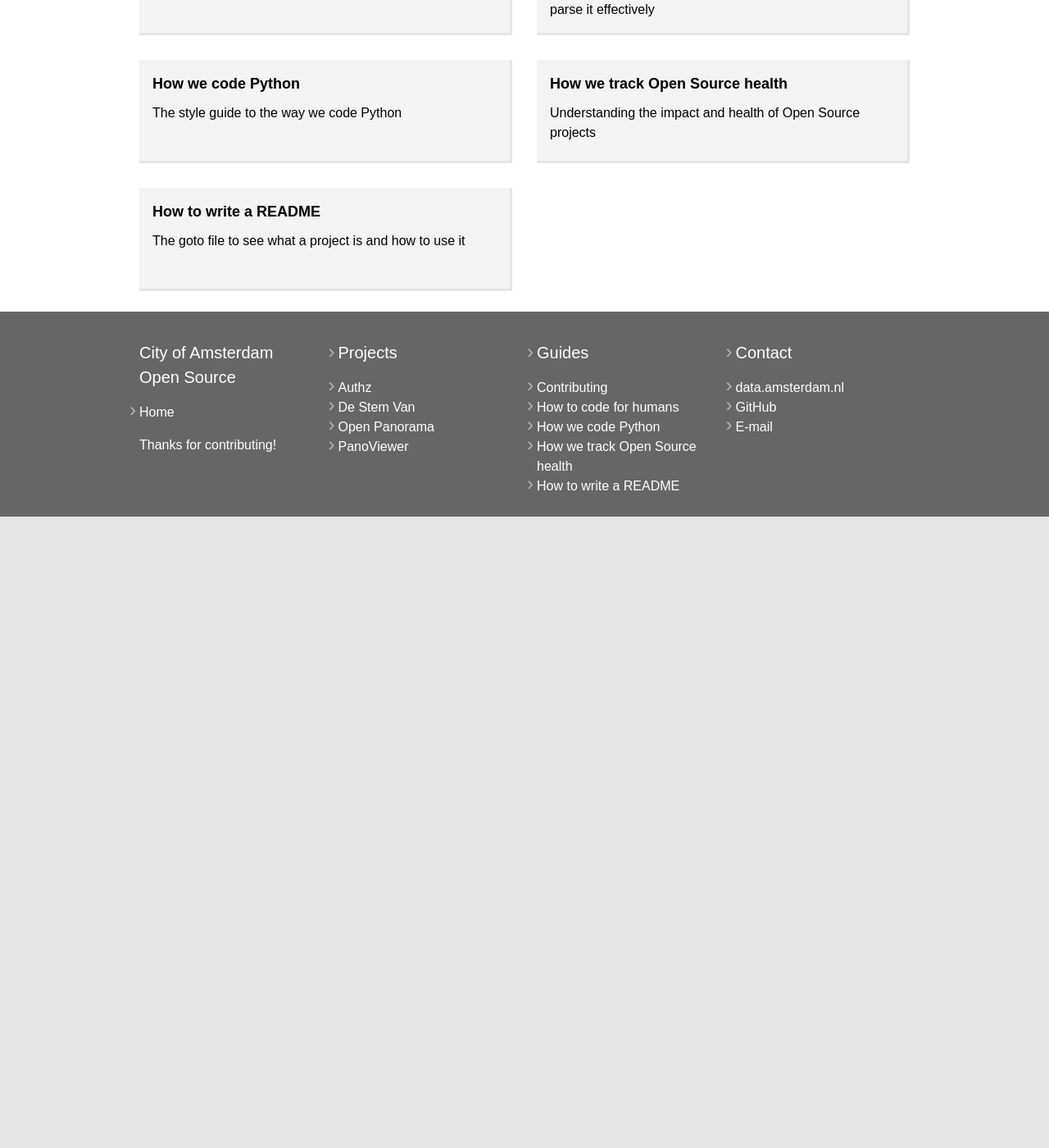
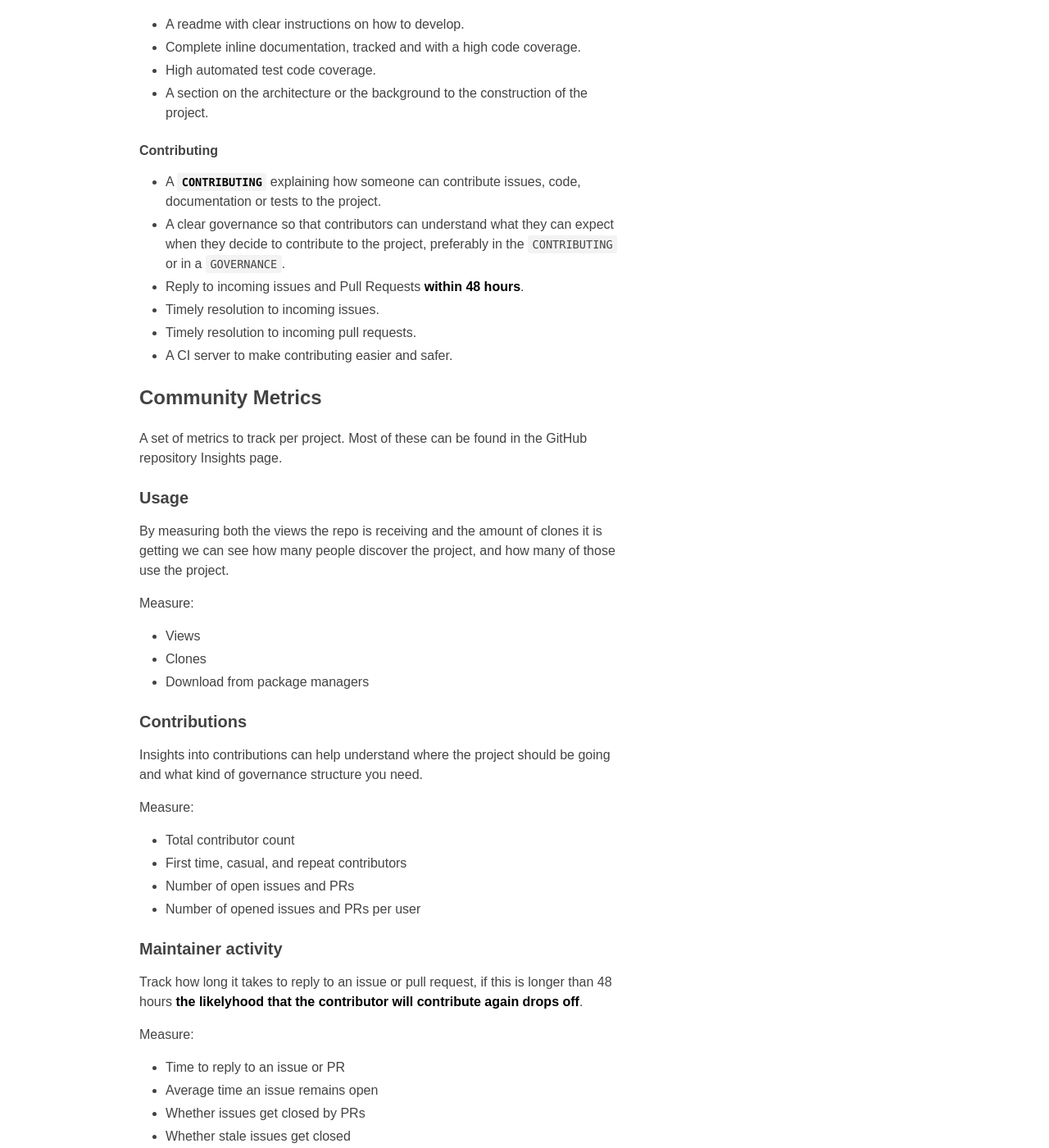
Before and after one commit to Amsterdam/amsterdam.github.io, a Jekyll site: the page built from guides/track-open-source-health.md, in a window 1280 px wide and 1400 px high, scrolled down 1056 px. Shown: the whole window at 82% size. Built offline with Jekyll 4.4.1, drawn with Linux system fonts in a browser that asks for light colours; our own code applies the rules of GitHub Pages for plain Markdown files; before the commit the page ends 1686 px from its top, so only the background shows below that; some of the changed text lies outside the part shown.

Commit message:
Requirements and metrics

```diff
--- a/guides/track-open-source-health.md
+++ b/guides/track-open-source-health.md
@@ -15,3 +15,76 @@ We strive to make our code generally reusable for everyone who would like to sol
 5. **Reusable**. Fully (externally) configurable and useful for anyone.
 
 As our goal is to make as much of the code we develop as reusable as possible. We would love to collaborate with you on implementing it in your situation, improving the reusability in the process. File an issue in the GitHub repository belonging to the project or send us an email and we'll try to help you as soon as possible.
+
+## Basic project requirements
+
+Any of our Open Source projects should have all of the following:
+
+#### Using
+
+* A [good `README`](write-a-readme.md) with a good project description and a good user guide.
+* Complete user documentation.
+
+#### Developing
+
+* A readme with clear instructions on how to develop.
+* Complete inline documentation, tracked and with a high code coverage.
+* High automated test code coverage.
+* A section on the architecture or the background to the construction of the project.
+
+#### Contributing
+
+* A [`CONTRIBUTING`](../CONTRIBUTING.md) explaining how someone can contribute issues, code, documentation or tests to the project.
+* A clear governance so that contributors can understand what they can expect when they decide to contribute to the project, preferably in the `CONTRIBUTING` or in a `GOVERNANCE`.
+* Reply to incoming issues and Pull Requests [within 48 hours](https://docs.google.com/presentation/d/1hsJLv1ieSqtXBzd5YZusY-mB8e1VJzaeOmh8Q4VeMio/edit#slide=id.g43d857af8_0177).
+* Timely resolution to incoming issues.
+* Timely resolution to incoming pull requests.
+* A CI server to make contributing easier and safer.
+
+## Community Metrics
+
+A set of metrics to track per project. Most of these can be found in the GitHub repository Insights page.
+
+### Usage
+
+By measuring both the views the repo is receiving and the amount of clones it is getting we can see how many people discover the project, and how many of those use the project.
+
+Measure:
+
+* Views
+* Clones
+* Download from package managers
+
+### Contributions
+
+Insights into contributions can help understand where the project should be going and what kind of governance structure you need.
+
+Measure:
+
+* Total contributor count
+* First time, casual, and repeat contributors
+* Number of open issues and PRs
+* Number of opened issues and PRs per user
+
+### Maintainer activity
+
+Track how long it takes to reply to an issue or pull request, if this is longer than 48 hours [the likelyhood that the contributor will contribute again drops off](https://docs.google.com/presentation/d/1hsJLv1ieSqtXBzd5YZusY-mB8e1VJzaeOmh8Q4VeMio/edit#slide=id.g43d857af8_0177).
+
+Measure:
+
+* Time to reply to an issue or PR
+* Average time an issue remains open
+* Whether issues get closed by PRs
+* Whether stale issues get closed
+* Average time to merge a pull request
+
+## Automation
+
+Friendly bots 🤖 can help you make great reusable code and help you grow a community around it. Automated test and code coverage reports are a great start. Integrating incoming issues and PRs in existing project management software can also make it a lot easier to respond and react timely to incoming contributions by the community. And consider having a bot generate reports on the health of individual products.
+
+---
+
+## Further reading
+* [opensource.guide: Open Source Metrics](https://opensource.guide/metrics/)
+* [Mozilla Community Metrics](https://docs.google.com/presentation/d/1hsJLv1ieSqtXBzd5YZusY-mB8e1VJzaeOmh8Q4VeMio/edit#slide=id.g43d857af8_0177)
+* [opensource.guide: Building Welcoming Communities](https://opensource.guide/building-community/)
```
